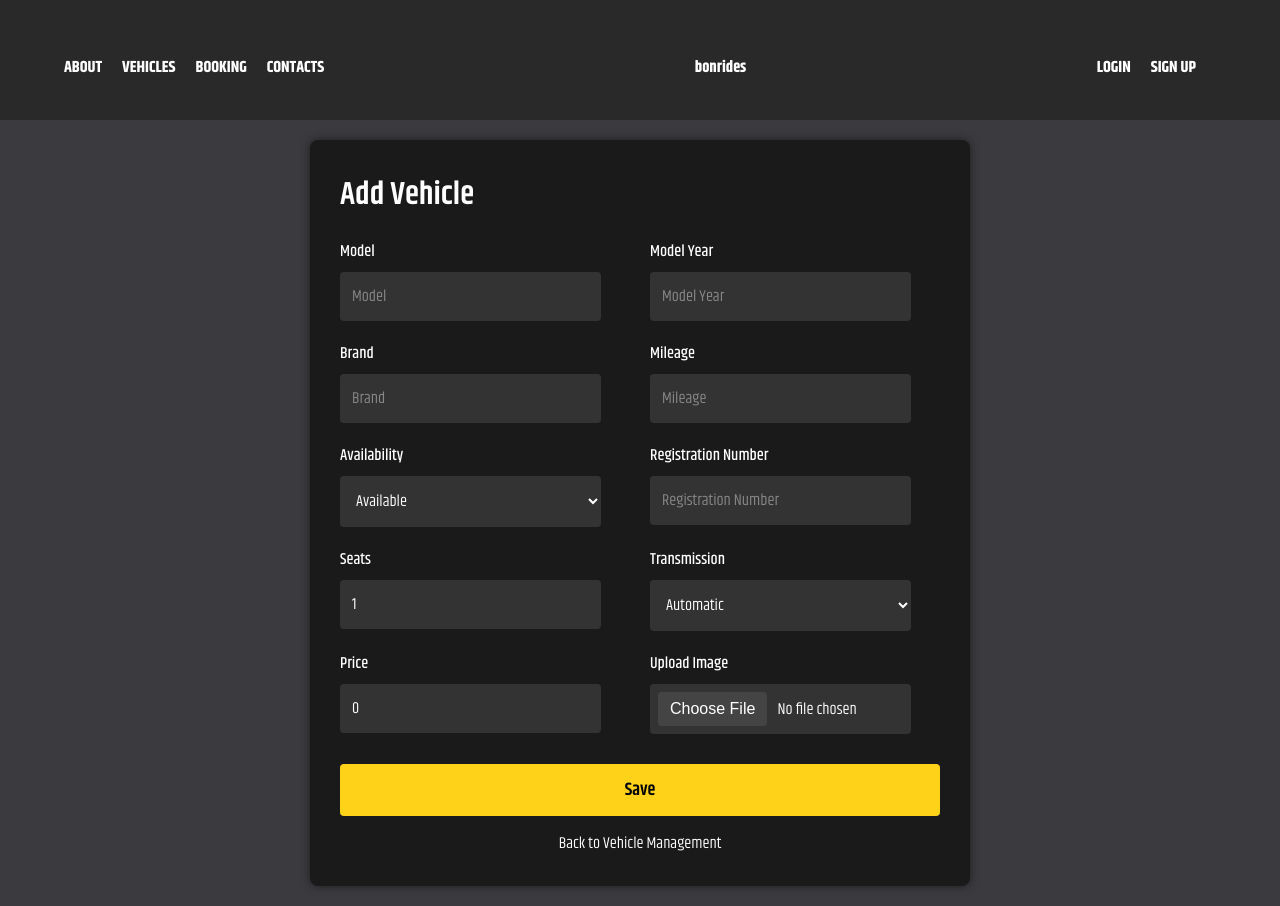
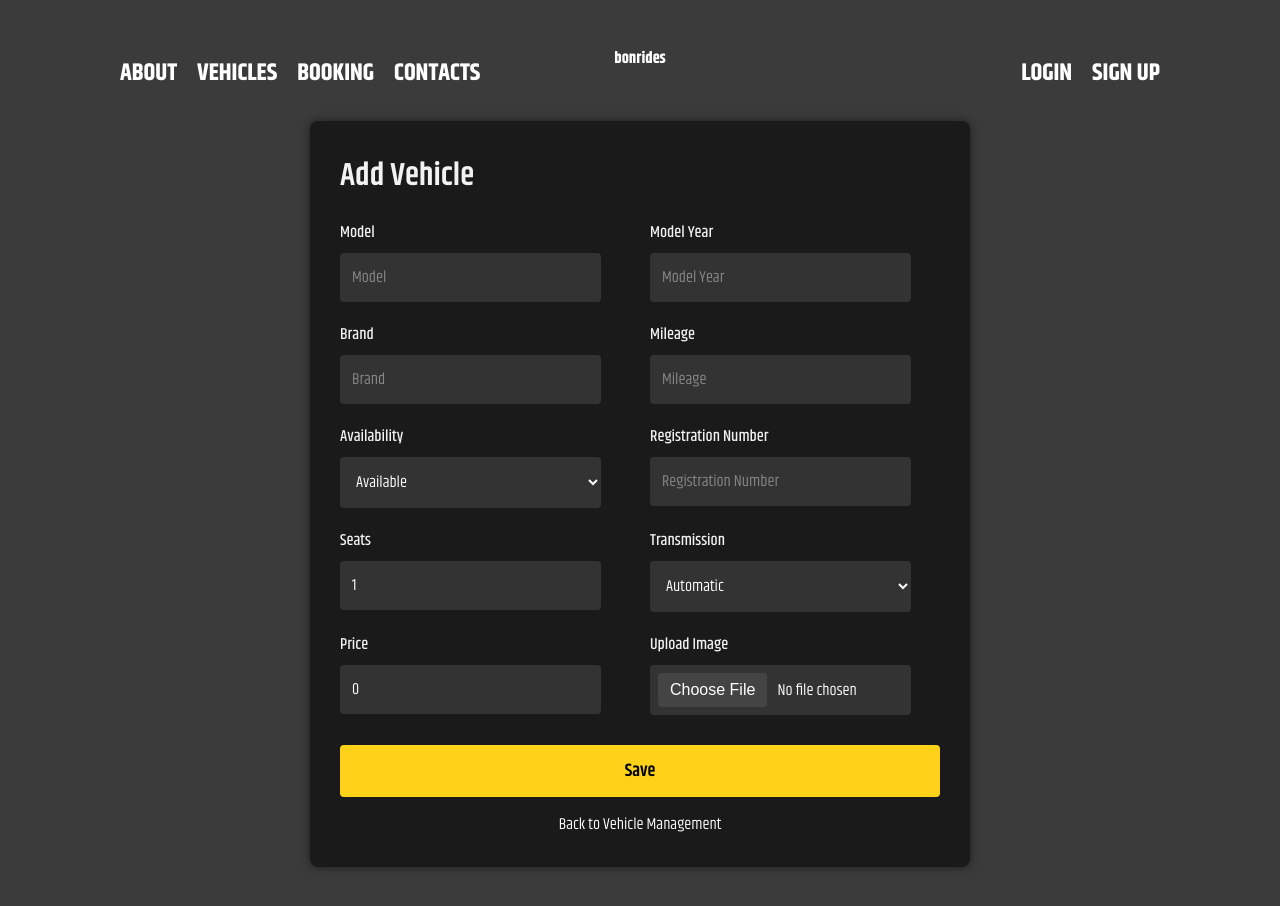
Before and after one commit to piolonrqz/Bonrides-IM2, a Django app: page /vehicles/add/ in a window 1280 px wide. After the commit the page ends 868 px from the top, so only its background shows below. Run offline with Django 5.2, Linux system fonts and the light colour scheme.

Commit message:
small changes for UI

```diff
--- a/bonrides_rental/bonrides/templates/add_vehicle.html
+++ b/bonrides_rental/bonrides/templates/add_vehicle.html
@@ -10,29 +10,34 @@
     <link rel="stylesheet" href="{% static 'css/add_vehicle.css' %}">
 </head>
 <body>
-    <nav>
+    <!-- Navigation -->
+    <div class="navbar">
         <div class="nav-left">
-
             <ul>
-                <li><a href="{% url 'about' %}">ABOUT</a></li> <!-- Corrected closing tag -->
+                <li><a href="{% url 'about' %}">ABOUT</a></li>
                 <li><a href="{% url 'vehicles' %}">VEHICLES</a></li>
                 <li><a href="{% url 'booking' %}">BOOKING</a></li>
                 <li><a href="{% url 'contacts' %}">CONTACTS</a></li>
             </ul>
         </div>
-        <div class="nav-center">
-            <ul>
-                <p><a href="{% url 'homepage' %}" style="color: white; text-decoration: none;">bonrides</a></p>
-            </ul>
-
+        <div class="logo">
+            <a href="{% url 'homepage' %}" style="color: white; text-decoration: none;">bonrides</a>
         </div>
         <div class="nav-right">
-           <ul>
-            <li><a href="{% url 'login' %}">LOGIN</a></li>
-            <li><a href="{% url 'register' %}">SIGN UP</a></li>
-           </ul>
+            <ul class="nav_right">
+                {% if user.is_authenticated %}
+                    <li id="user-format" style="display: inline-block; font-weight: bold;  color: white; margin-right: 10px;">
+                        Hello,
+                        <a href="{% url 'edit_profile' %}" style="text-decoration: none; color: yellow;">{{ user.first_name|default:user.email }}</a>!
+                    </li>
+                    <li style="display: inline-block;"><a href="{% url 'logout' %}">LOGOUT</a></li>
+                {% else %}
+                    <li style="display: inline-block; margin-right: 10px;"><a href="{% url 'login' %}">LOGIN</a></li>
+                    <li style="display: inline-block;"><a href="{% url 'register' %}">SIGN UP</a></li>
+                {% endif %}
+            </ul>
         </div>
-    </nav>
+    </div>
 
     <div class="container">
         <div class="form-container">
--- a/bonrides_rental/static/css/about.css
+++ b/bonrides_rental/static/css/about.css
@@ -17,7 +17,6 @@
     position: relative;
 }
 
-/* Center the logo */
 .logo {
     position: absolute;
     left: 50%;
@@ -62,8 +61,6 @@
 .nav-right ul li a:hover {
     color: #cccccc;
 }
-
-
 
 .logo {
     font-size: 48px;
--- a/bonrides_rental/static/css/add_vehicle.css
+++ b/bonrides_rental/static/css/add_vehicle.css
@@ -1,62 +1,72 @@
 @import url('https://fonts.googleapis.com/css2?family=Khand:wght@300;400;500;600;700&display=swap');
 
 body {
+    font-family: 'Khand', sans-serif;
     margin: 0;
     padding: 0;
-    background-color: #3B3B3F;
-    font-family: 'Khand', sans-serif;
-    color: white;
+    background-color: #3b3b3b;
+    color: #f2f2f2;
 }
 
-nav {
-    background-color: #292929;
+.navbar {
     display: flex;
     justify-content: space-between;
     align-items: center;
-    height: 120px;
-    padding-left: 5%;
-    padding-right: 5%;
-    font-weight: bold;
+    padding: 10px 20px;
+    background-color: #3b3b3b;
+    position: relative;
 }
 
-.nav-left, .nav-right {
+.logo {
+    position: absolute;
+    left: 50%;
+    transform: translateX(-50%);
+    font-size: 48px;
+    font-weight: bold;
+    color: #ffffff;
+}
+
+
+.nav-left{
+    padding: 30px 0px 0px 90px;
+}
+.nav-right{
+    padding: 30px 90px 0px 0px;
+}
+
+.nav-left ul,
+.nav-right ul {
     display: flex;
-    align-items: center;
+    list-style: none;
+    margin: 0;
+    padding: 0;
     font-size: 24px;
 }
 
-.nav-center {
-    display: flex;
-    align-items: center;
-    font-size: 48px;
-    color: white;
+.nav-left ul li,
+.nav-right ul li {
+    margin: 0 10px;
 }
 
-nav ul {
-    list-style: none;
-    margin: 0;
-    padding: 0;
-    display: flex;
+.nav-left ul li a,
+.nav-right ul li a {
+    color: #ffffff;
+    text-decoration: none;
+    font-size: 24px;
+    font-weight: bold;
+    transition: color 0.3s ease;
 }
 
-nav ul li {
-    margin-right: 20px;
-}
-
-nav ul li a {
-    color: white;
-    text-decoration: none;
-}
-
-nav ul li a:hover {
-    text-decoration: underline;
+.nav-left ul li a:hover,
+.nav-right ul li a:hover {
+    color: #cccccc;
 }
 
 .container {
-    display: flex;
     justify-content: center;
     align-items: center;
-    min-height: calc(100vh - 120px);
+    display: flex;
+    min-height: 700px;
     padding: 20px;
 }
 
```
Also changed, not shown: bonrides_rental/media/vehicle_images/ford.png (added), bonrides_rental/media/vehicle_images/vios.png (added).
